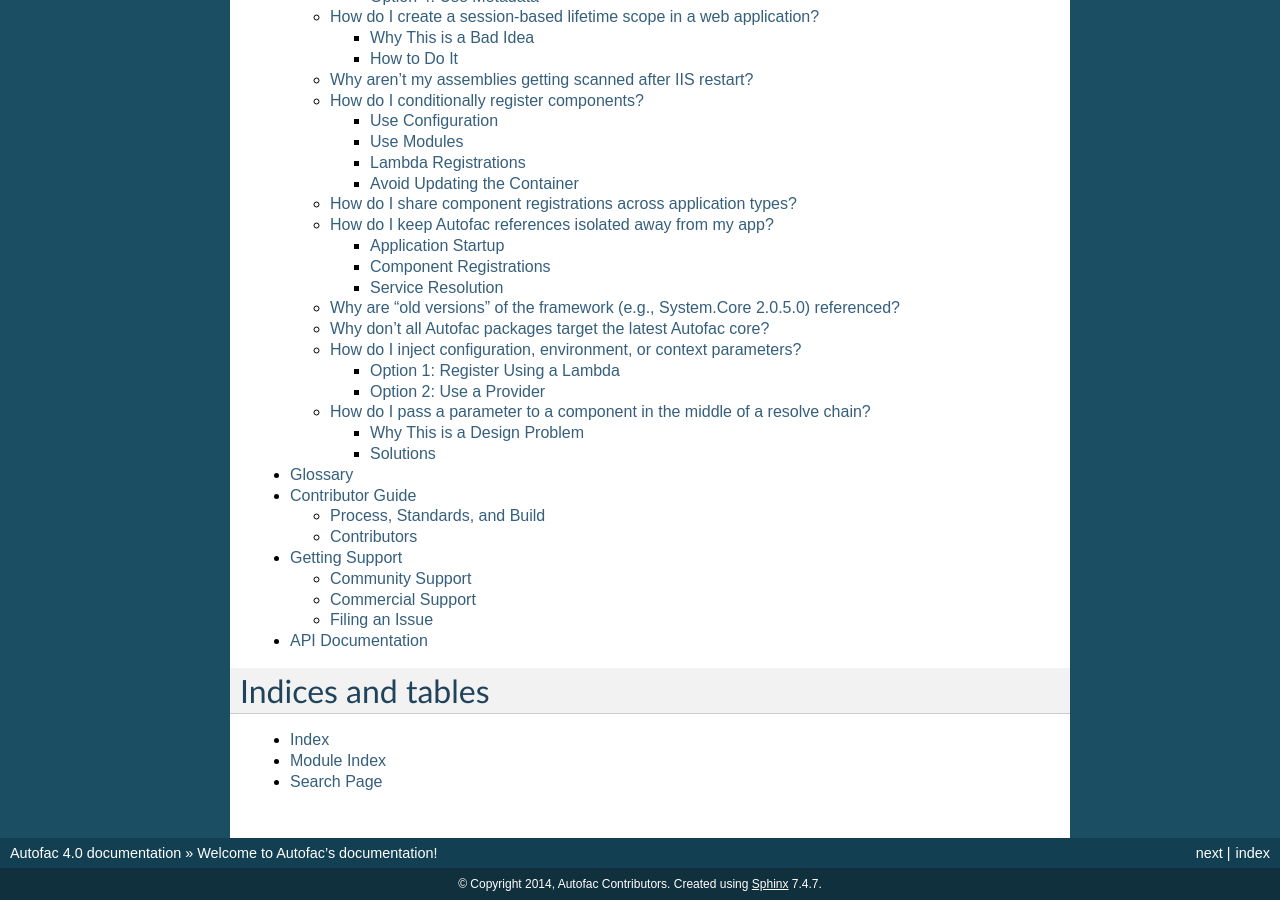
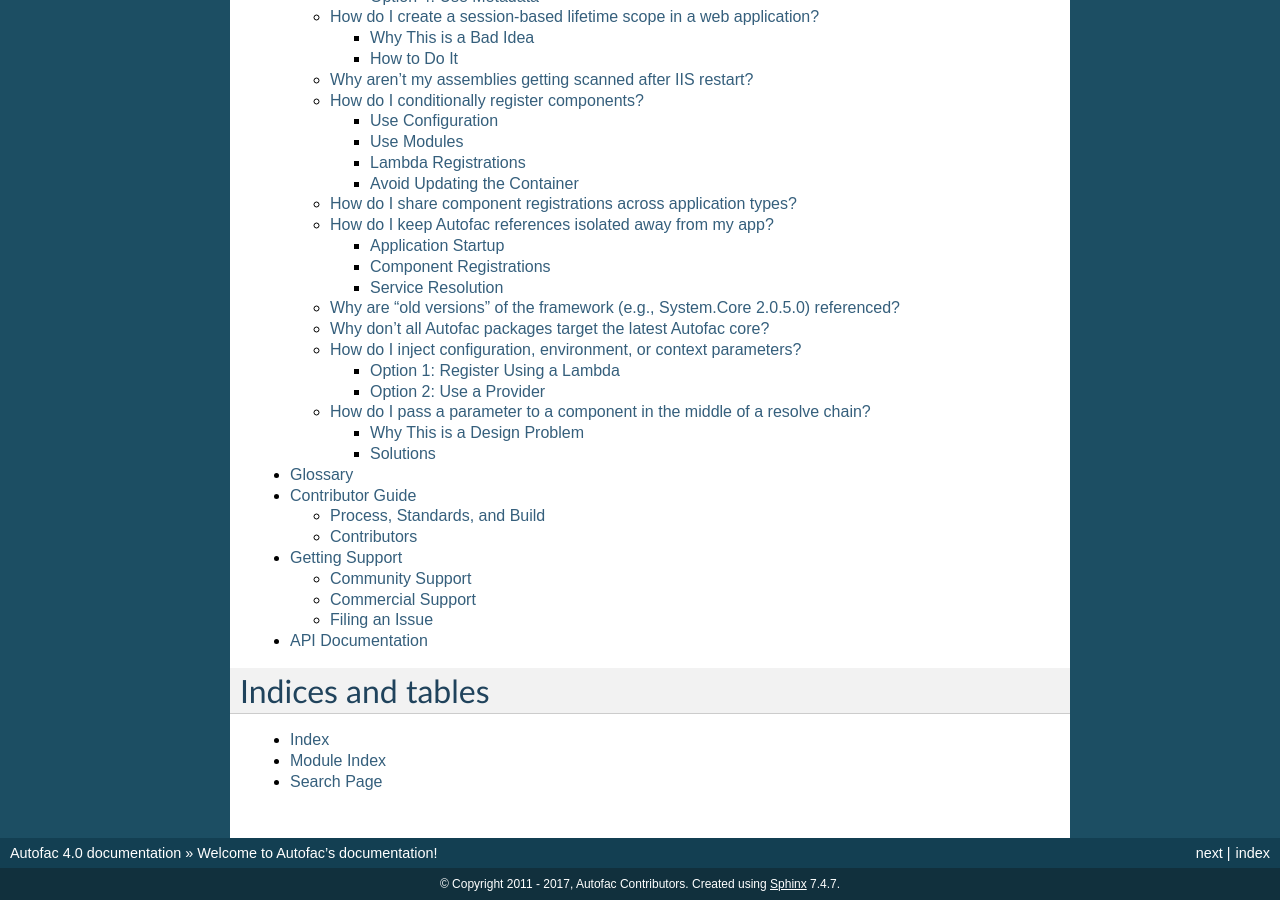
Before and after one commit to autofac/Documentation, a Sphinx documentation site: the page built from docs/index.rst, in a window 1280 px wide and 900 px high, scrolled down 4840 px. Built offline with Sphinx 7.4.7, drawn with Linux system fonts in a browser that asks for light colours.

Commit message:
Copyright is a range

```diff
--- a/docs/conf.py
+++ b/docs/conf.py
@@ -44,7 +44,7 @@
 
 # General information about the project.
 project = u'Autofac'
-copyright = u'2014, Autofac Contributors'
+copyright = u'2011 - 2017, Autofac Contributors'
 
 # The version info for the project you're documenting, acts as replacement for
 # |version| and |release|, also used in various other places throughout the
```
